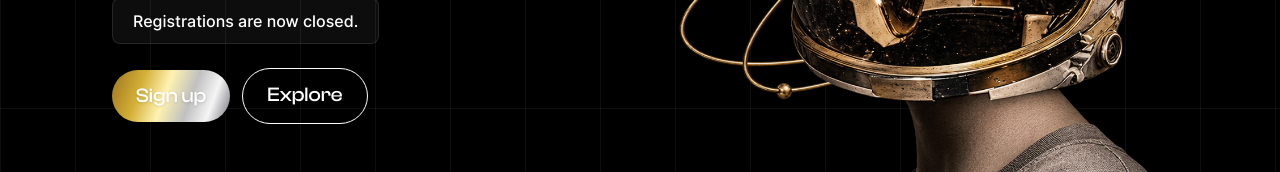
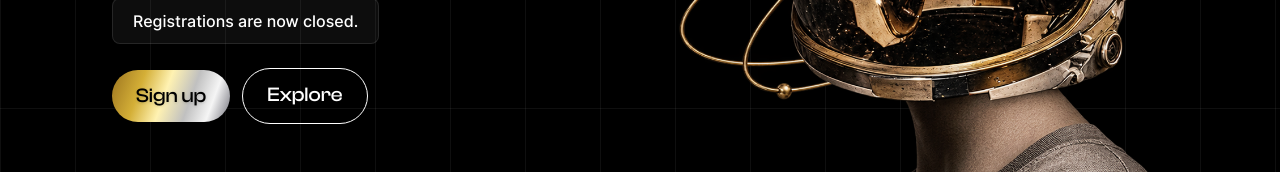
Before and after one commit to ItsThareesh/ca-frontend, a Next.js app: page / in a window 1280 px wide. Shown: the part 372-544 px from the top of the page. Built offline with nearby package versions, Linux system fonts and the light colour scheme; a web font is replaced by a local one.

Commit message:
Changed colour of sign up to black

```diff
--- a/styles/global.css
+++ b/styles/global.css
@@ -49,12 +49,12 @@ button:active {
 	padding-bottom: 1.08rem;
 }
 .btn-primary {
-	color: #fff;
+	color: #000000;
 	background: var(--primary);
 	text-shadow: 0px 1px 3px rgba(0, 0, 0, 0.15);
 }
 .btn-secondary {
-	color: #fff;
+	color: #0a0000;
 	background: linear-gradient(277.9deg, #1f31d1 -5.62%, #2dc0ef 106.21%);
 }
 
```
